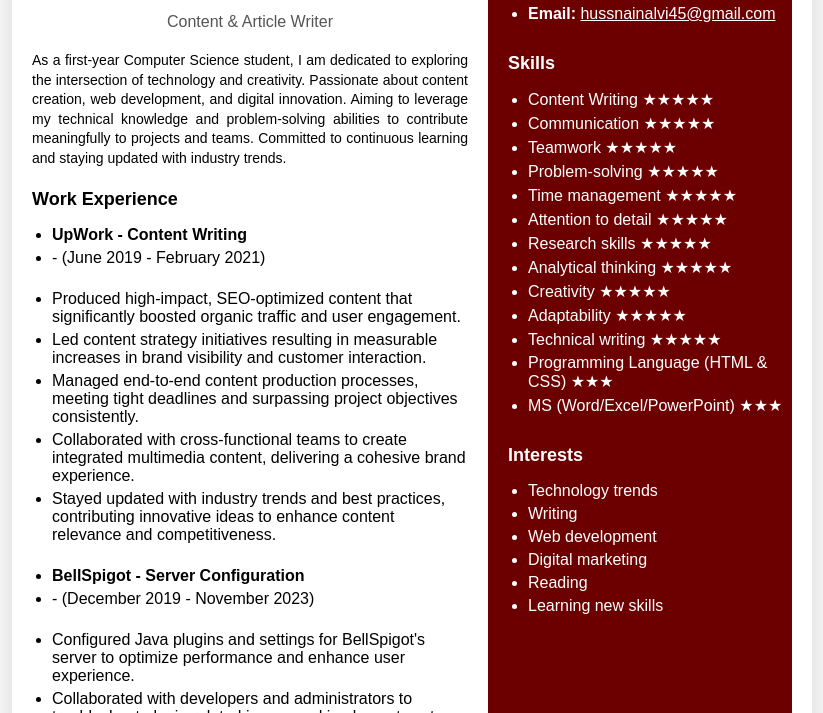
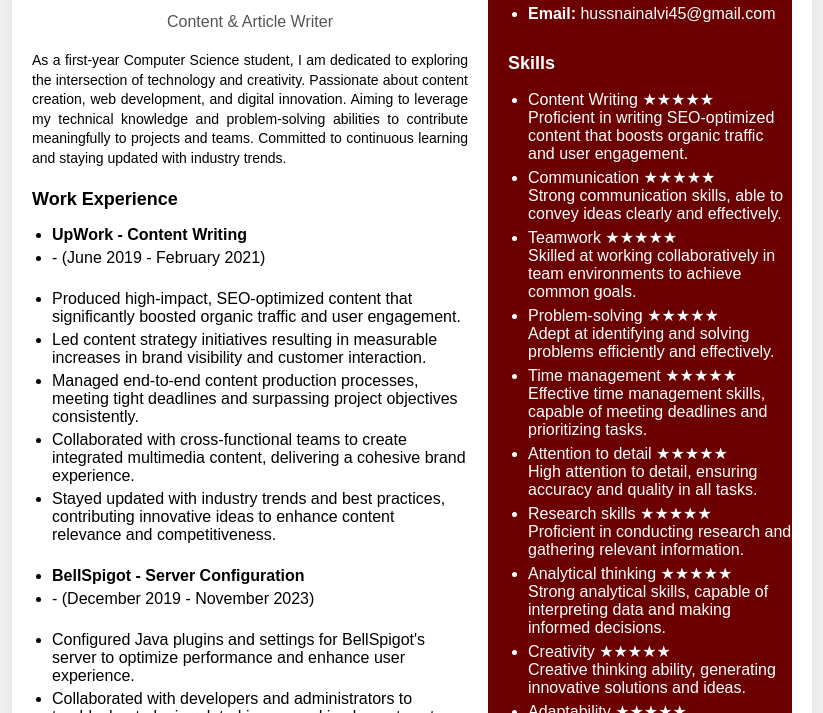
Before and after one commit to EdgeBSCS/BSCS-2605, a plain HTML site: page index.html in a window 1280 px wide. Shown: the part 87-800 px from the top of the page, without its empty margins (228-1051 px from the left). Drawn offline with Linux system fonts and the light colour scheme.

Commit message:
Update index.html

```diff
--- a/index.html
+++ b/index.html
@@ -71,7 +71,7 @@
                 <h2 class="section-title">Personal Info</h2>
                 <div class="section-content">
                     <ul>
-                    <li><strong>Email:</strong> <u>hussnainalvi45@gmail.com</u></li>
+                        <li><strong>Email:</strong> <a href="mailto:hussnainalvi45@gmail.com">hussnainalvi45@gmail.com</a></li>
                     </ul>
                 </div>
             </section>
@@ -79,20 +79,20 @@
             <section class="section">
                 <h2 class="section-title">Skills</h2>
                 <div class="section-content">
-                <ul>
-                    <li>Content Writing <span class="star">★★★★★</span></li>
-                    <li>Communication <span class="star">★★★★★</span></li>
-                    <li>Teamwork <span class="star">★★★★★</span></li>
-                    <li>Problem-solving <span class="star">★★★★★</span></li>
-                    <li>Time management <span class="star">★★★★★</span></li>
-                    <li>Attention to detail <span class="star">★★★★★</span></li>
-                    <li>Research skills <span class="star">★★★★★</span></li>
-                    <li>Analytical thinking <span class="star">★★★★★</span></li>
-                    <li>Creativity <span class="star">★★★★★</span></li>
-                    <li>Adaptability <span class="star">★★★★★</span></li>
-                    <li>Technical writing <span class="star">★★★★★</span></li>
-                    <li>Programming Language (HTML & CSS) <span class="star">★★★</span></li>
-                    <li>MS (Word/Excel/PowerPoint) <span class="star">★★★</span></li>
+                    <ul class="skills-list">
+                        <li class="skill" data-info="Proficient in writing SEO-optimized content that boosts organic traffic and user engagement.">Content Writing <span class="star">★★★★★</span><div class="skill-info-box">Proficient in writing SEO-optimized content that boosts organic traffic and user engagement.</div></li>
+                        <li class="skill" data-info="Strong communication skills, able to convey ideas clearly and effectively.">Communication <span class="star">★★★★★</span><div class="skill-info-box">Strong communication skills, able to convey ideas clearly and effectively.</div></li>
+                        <li class="skill" data-info="Skilled at working collaboratively in team environments to achieve common goals.">Teamwork <span class="star">★★★★★</span><div class="skill-info-box">Skilled at working collaboratively in team environments to achieve common goals.</div></li>
+                        <li class="skill" data-info="Adept at identifying and solving problems efficiently and effectively.">Problem-solving <span class="star">★★★★★</span><div class="skill-info-box">Adept at identifying and solving problems efficiently and effectively.</div></li>
+                        <li class="skill" data-info="Effective time management skills, capable of meeting deadlines and prioritizing tasks.">Time management <span class="star">★★★★★</span><div class="skill-info-box">Effective time management skills, capable of meeting deadlines and prioritizing tasks.</div></li>
+                        <li class="skill" data-info="High attention to detail, ensuring accuracy and quality in all tasks.">Attention to detail <span class="star">★★★★★</span><div class="skill-info-box">High attention to detail, ensuring accuracy and quality in all tasks.</div></li>
+                        <li class="skill" data-info="Proficient in conducting research and gathering relevant information.">Research skills <span class="star">★★★★★</span><div class="skill-info-box">Proficient in conducting research and gathering relevant information.</div></li>
+                        <li class="skill" data-info="Strong analytical skills, capable of interpreting data and making informed decisions.">Analytical thinking <span class="star">★★★★★</span><div class="skill-info-box">Strong analytical skills, capable of interpreting data and making informed decisions.</div></li>
+                        <li class="skill" data-info="Creative thinking ability, generating innovative solutions and ideas.">Creativity <span class="star">★★★★★</span><div class="skill-info-box">Creative thinking ability, generating innovative solutions and ideas.</div></li>
+                        <li class="skill" data-info="Ability to adapt to new situations and environments quickly and effectively.">Adaptability <span class="star">★★★★★</span><div class="skill-info-box">Ability to adapt to new situations and environments quickly and effectively.</div></li>
+                        <li class="skill" data-info="Proficient in technical writing, capable of communicating technical information effectively.">Technical writing <span class="star">★★★★★</span><div class="skill-info-box">Proficient in technical writing, capable of communicating technical information effectively.</div></li>
+                        <li class="skill" data-info="Knowledgeable in HTML & CSS for web development purposes.">Programming Language (HTML & CSS) <span class="star">★★★</span><div class="skill-info-box">Knowledgeable in HTML & CSS for web development purposes.</div></li>
+                        <li class="skill" data-info="Proficient in Microsoft Word, Excel, and PowerPoint for office tasks.">MS (Word/Excel/PowerPoint) <span class="star">★★★</span><div class="skill-info-box">Proficient in Microsoft Word, Excel, and PowerPoint for office tasks.</div></li>
                     </ul>
                 </div>
             </section>
@@ -112,5 +112,6 @@
             </section>
         </div>
     </div>
+    <script src="script.js"></script>
 </body>
 </html>
```
Lines whose indentation alone changed are shown as unchanged.
